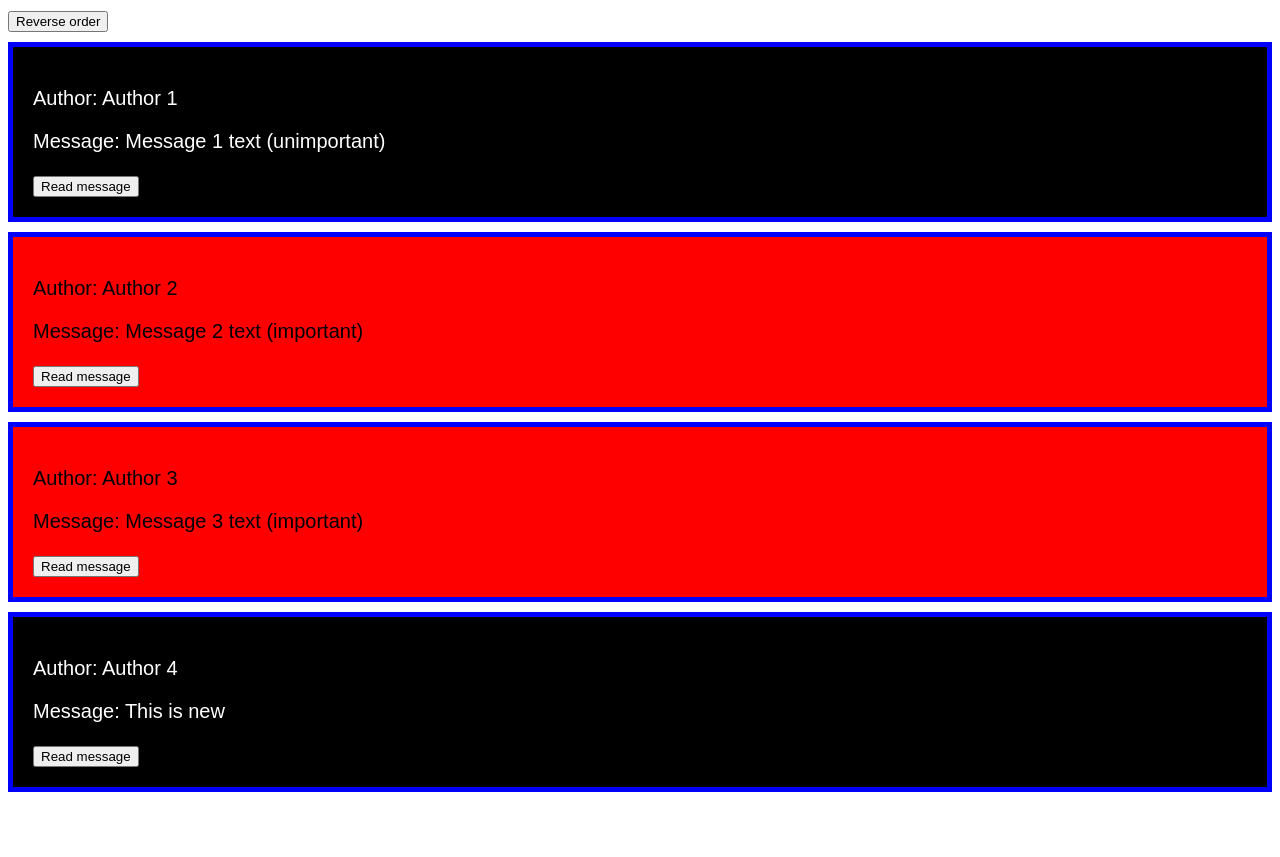
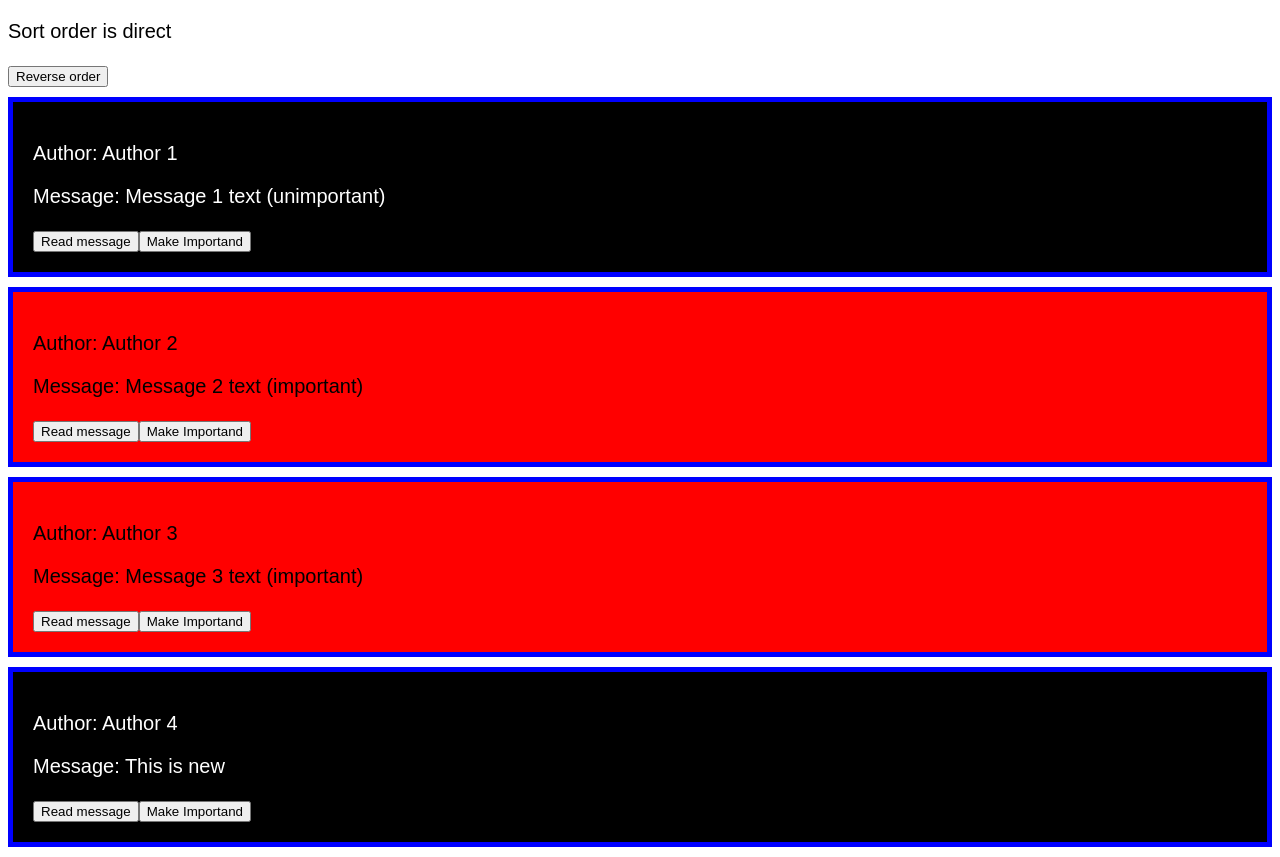
Before and after one commit to Makskuh/fe-2023-1-react-app, a React (Create React App) app: page / in a window 1280 px wide. Before the commit the page ends 802 px from the top, so only its background shows below. Built offline with nearby package versions, Linux system fonts and the light colour scheme.

Commit message:
Add makeImportant func

```diff
--- a/src/App.js
+++ b/src/App.js
@@ -70,20 +70,43 @@ class App extends React.Component {
   mapMessages = (message, index, arr) => (
     <Message
       key={message.id}
+      id={message.id}
       text={message.text}
       author={message.author}
       isImportant={message.isImportant}
+      makeImportant={this.makeImportant}
     />
   );
 
+  makeImportant = (id) => {
+    const { messages } = this.state;
+
+    const newMessages = [];
+
+    for(let i = 0; i < messages.length; i++) {
+      const message = structuredClone(messages[i]);
+
+      if(message.id === id) {
+        message.isImportant = true;
+      }
+
+      newMessages.push(message);
+    }
+
+    this.setState({
+      messages: newMessages
+    });
+  }
+
   render() {
-    const { messages } = this.state;
+    const { messages, isDirectSort } = this.state;
 
     const messagesArray = messages.map(this.mapMessages);
 
     return (
       <>
         <div>
+          <p>Sort order is {isDirectSort ? 'direct': 'reversed'}</p>
           <button onClick={this.sortMessages}>Reverse order</button>
         </div>
         {messagesArray}
--- a/src/components/Message/index.jsx
+++ b/src/components/Message/index.jsx
@@ -16,8 +16,13 @@ class Message extends React.Component {
     });
   };
 
+  handleImportant = () => {
+    const { makeImportant, id } = this.props;
+    makeImportant(id);
+  };
+
   render() {
-    const { text, author, isImportant } = this.props;
+    const { text, author, isImportant, makeImportant, id } = this.props;
     const { isRead } = this.state;
 
     const readStatusElem = <p>Message is read</p>;
@@ -27,6 +32,7 @@ class Message extends React.Component {
         <p>Author: {author}</p>
         <p>Message: {text}</p>
         <button onClick={this.handleClick}>Read message</button>
+        <button onClick={this.handleImportant}>Make Importand</button>
         {/* {isRead ? readStatusElem : false } */}
         {isRead && readStatusElem}
       </article>
```
